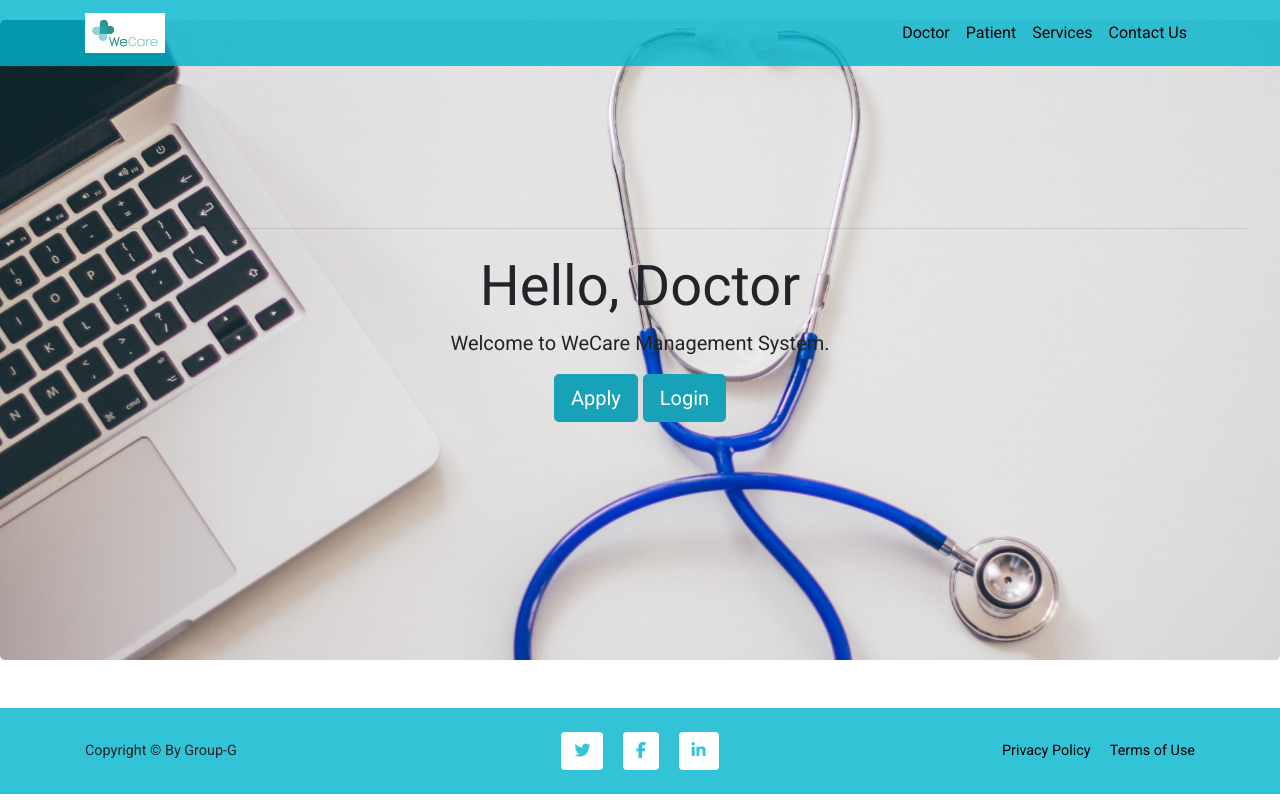
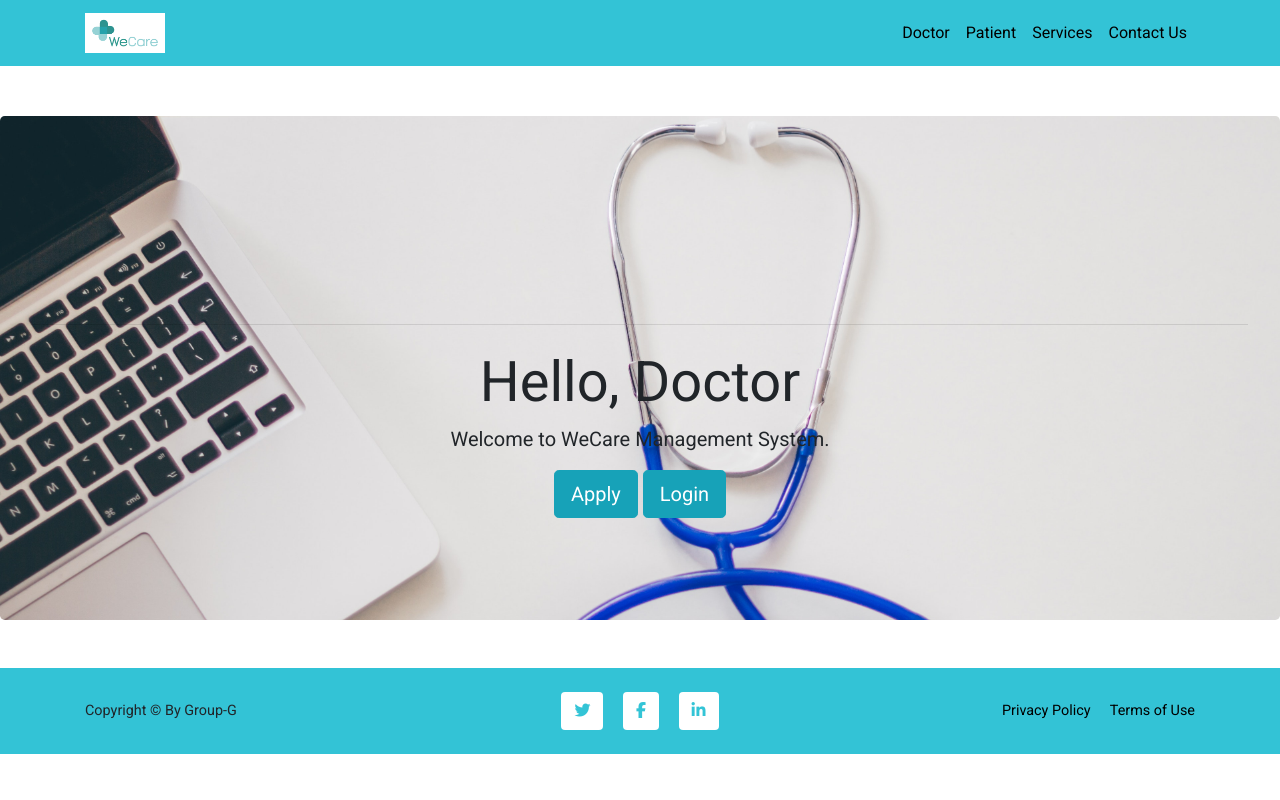
Before and after one commit to KABIR09/Open_HMS, a Django app: page /doctorclick in a window 1280 px wide. Run offline with Django 3.2, Linux system fonts and the light colour scheme; some libraries are stand-ins or nearby versions.

Commit message:
ui changes

```diff
--- a/templates/hospital/doctorclick.html
+++ b/templates/hospital/doctorclick.html
@@ -30,7 +30,7 @@
         {% include "hospital/navbar.html" %}
 
 
-
+<br> <br> <br><br>
         <div class="jumbotron" style="margin-top:20px; background-size: cover; background-color:white;">
           <br><br><br><br><br>
 
@@ -56,9 +56,9 @@
         <style>
           .jumbotron{
             width:100%;
-            height: 80vh;
+
             background-image: url("/static/images/doctorPage.jpg");
-
+            height: 63vh;
           }
 
     #jumbotron .container {
--- a/templates/hospital/patient_new_prescription.html
+++ b/templates/hospital/patient_new_prescription.html
@@ -106,7 +106,7 @@
   </style>
 </head>
 
-<br><br><br>
+<br>
 <div class="invoice-box">
   <table cellpadding="0" cellspacing="0">
     <tr class="top">
@@ -264,13 +264,11 @@
     {% endfor %}
 
 
-
-
     <a href="{% url 'add-medicine' patientId %}" class="btn btn-danger btn-lg active" role="button"
       aria-pressed="true">Add Medicine</a>
 
   </table>
 </div>
-
+<br> <br> <br>
 
 {% endblock content %}
--- a/templates/hospital/patient_old_prescription.html
+++ b/templates/hospital/patient_old_prescription.html
@@ -4,7 +4,7 @@
   {% block content %}
     {% for m in pDD %}
       <div>
-        <table>
+        <table >
           <br>
           <br>
           <tr class="heading">
--- a/templates/hospital/patient_summary.html
+++ b/templates/hospital/patient_summary.html
@@ -121,7 +121,7 @@
   </style>
 </head>
 
-<br><br><br>
+<br><br>
 <div class="invoice-box">
   <table cellpadding="0" cellspacing="0">
     <tr class="top">
@@ -260,6 +260,6 @@
 </div>
 <br><br>
 
-
+<br> <br>
 
 {% endblock content %}
--- a/templates/hospital/summary_patient.html
+++ b/templates/hospital/summary_patient.html
@@ -260,6 +260,6 @@
 </div>
 <br><br>
 
-
+<br> <br>
 
 {% endblock content %}
```
Also changed, not shown: templates/hospital/patientclick.html (+5 -4 lines), db.sqlite3, static/patient_document/jair-lazaro-0lrJo37r6Nk-unsplash.jpg (added), static/profile_pic/PatientProfilePic/contact_ZFBUXOg.jpg (added).
